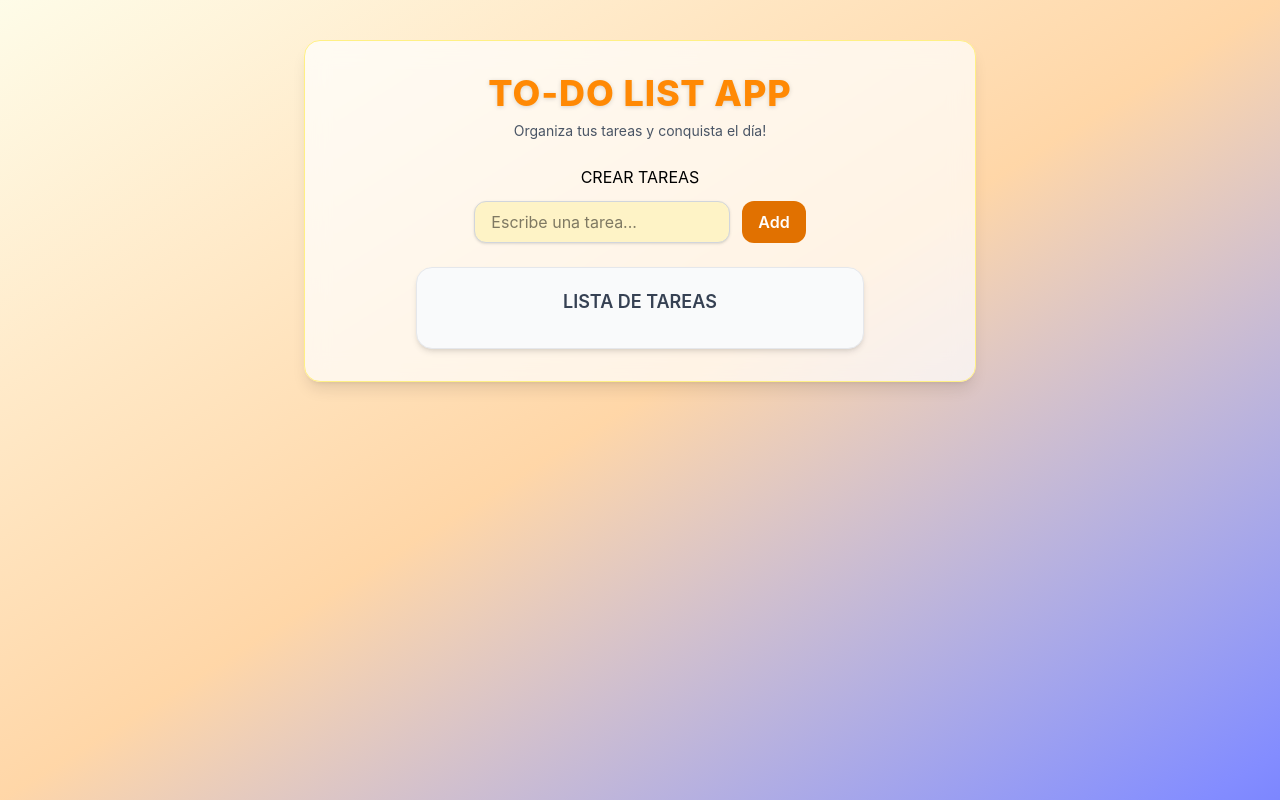
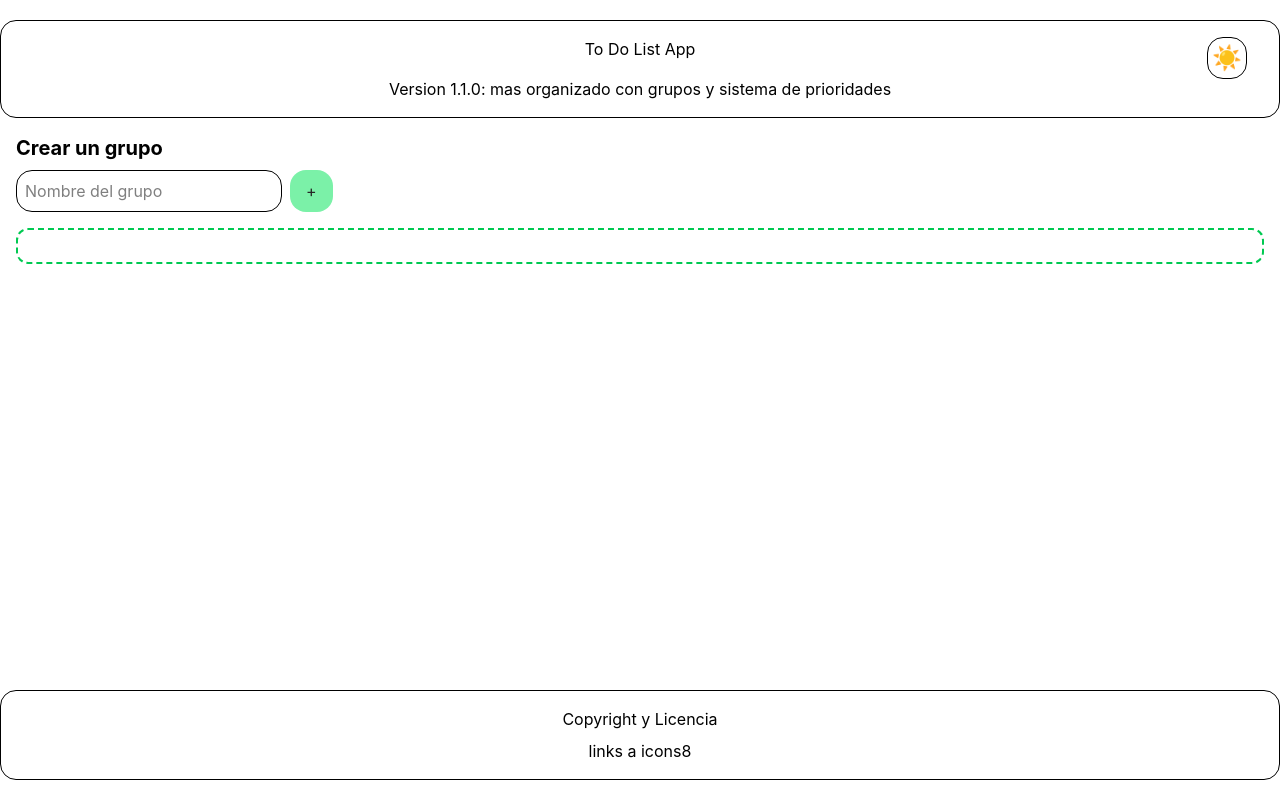
Before and after one commit to JulioPerone/task-manager-react-ts-tailwind, a React (Vite) app: page / in a window 1280 px wide. Built offline with nearby package versions, Linux system fonts and the light colour scheme.

Commit message:
Agrego sistema creacion  de  grupos

```diff
--- /dev/null
+++ b/src/components/CreateGroup.tsx
@@ -0,0 +1,46 @@
+import React, { useState } from "react"
+
+const CreateGroup = () => {
+
+    const [nameGroup, setNameGroup] = useState<string>("");
+    const [groups, setGroup] = useState<string[]>([]);
+
+    const handleAddGroup = () => {
+        if (nameGroup.trim() === "") return;
+        setGroup([...groups, nameGroup]);
+        setNameGroup("");
+    };
+
+
+    return (
+        <div className="p-4">
+            <h1 className="text-xl font-bold mb-2">Crear un grupo</h1>
+            <div className="flex gap-2 mb-4">
+                <input
+                    type="text"
+                    value={nameGroup}
+                    onChange={(e: React.ChangeEvent<HTMLInputElement>) => setNameGroup(e.target.value)}
+                    placeholder="Nombre del grupo"
+                    className="border rounded-2xl p-2"
+                />
+                <button onClick={handleAddGroup}
+                className="bg-green-300 text-neutral-800 px-4 py-2 rounded-2xl"
+                >
+                    +
+                </button>
+            </div>
+
+            <div className="border-2 border-dashed border-green-500 p-4 rounded-xl">
+                {groups.map((group, index) => (
+                    <div key={index}
+                    className="border border-green-400 rounded-2xl p-2 mb-2"
+                    >
+                        {group}
+                    </div>
+                ))}
+            </div>
+        </div>
+    );
+};
+
+export default CreateGroup
--- /dev/null
+++ b/src/components/DarkLightTheme.tsx
@@ -0,0 +1,16 @@
+import { useState } from "react"
+
+const DarkLightTheme = () => {
+
+    const [isDark, setIsDark] = useState<boolean>(false);
+
+    return (
+        <div className="absolute top-4 right-8 text-2xl border rounded-2xl p-1">
+            <button onClick={() => setIsDark(!isDark)}>
+                {isDark ? "🌙" : "☀️"}
+            </button>
+        </div>
+    );
+}
+
+export default DarkLightTheme
--- /dev/null
+++ b/src/components/Footer.tsx
@@ -0,0 +1,11 @@
+
+const Footer = () => {
+  return (
+    <div className="flex flex-col justify-center items-center gap-2 mb-5 border rounded-2xl p-4">
+        <h1>Copyright y Licencia</h1>
+        <p>links a icons8</p>
+    </div>
+  )
+}
+
+export default Footer
--- /dev/null
+++ b/src/components/FormGroupsTask.tsx
@@ -0,0 +1,11 @@
+
+const FormGroupsTask = () => {
+
+    return (
+        <div>
+            FormGroupsTask
+        </div>
+    )
+}
+
+export default FormGroupsTask
--- /dev/null
+++ b/src/components/Header.tsx
@@ -0,0 +1,16 @@
+import DarkLightTheme from "./DarkLightTheme"
+
+const Header = () => {
+
+
+    return (
+        <div className="relative flex flex-col
+        justify-center items-center gap-4 mt-5 border rounded-2xl p-4">
+            <h1>To Do List App</h1>
+            <p>Version 1.1.0: mas organizado con grupos y sistema de prioridades</p>
+            <DarkLightTheme />
+        </div>
+    )
+}
+
+export default Header
--- a/src/views/Homepage.tsx
+++ b/src/views/Homepage.tsx
@@ -1,20 +1,23 @@
-import ToDoListApp from "./ToDoListApp"
+import CreateGroup from "../components/CreateGroup"
+import Footer from "../components/Footer"
+import Header from "../components/Header"
 
 const Homepage = () => {
+
   return (
-    <main className="min-h-screen bg-linear-to-br from-yellow-50 via-orange-200 to-indigo-400 flex flex-col items-center justify-start py-10">
-      <section className="w-full max-w-2xl bg-white/70 backdrop-blur-md rounded-2xl shadow-lg p-8 border border-yellow-200">
-        <header className="text-center mb-6">
-          <h1 className="uppercase text-4xl font-extrabold text-orange-400 tracking-wide drop-shadow-sm">
-            To-Do List App
-          </h1>
-          <p className="text-sm text-gray-600 mt-2">
-            Organiza tus tareas y conquista el día!
-          </p>
-        </header>
-        <ToDoListApp />
-      </section>
-    </main>
+    <div className="flex flex-col min-h-screen">
+      <header>
+        <Header />
+      </header>
+      <main className="grow">
+        <section>
+            <CreateGroup />
+        </section>
+      </main>
+      <footer>
+        <Footer />
+      </footer>
+    </div>
   )
 }
 
```
Also changed, not shown: 1 other file (tests, documents, lock files or other folders).
